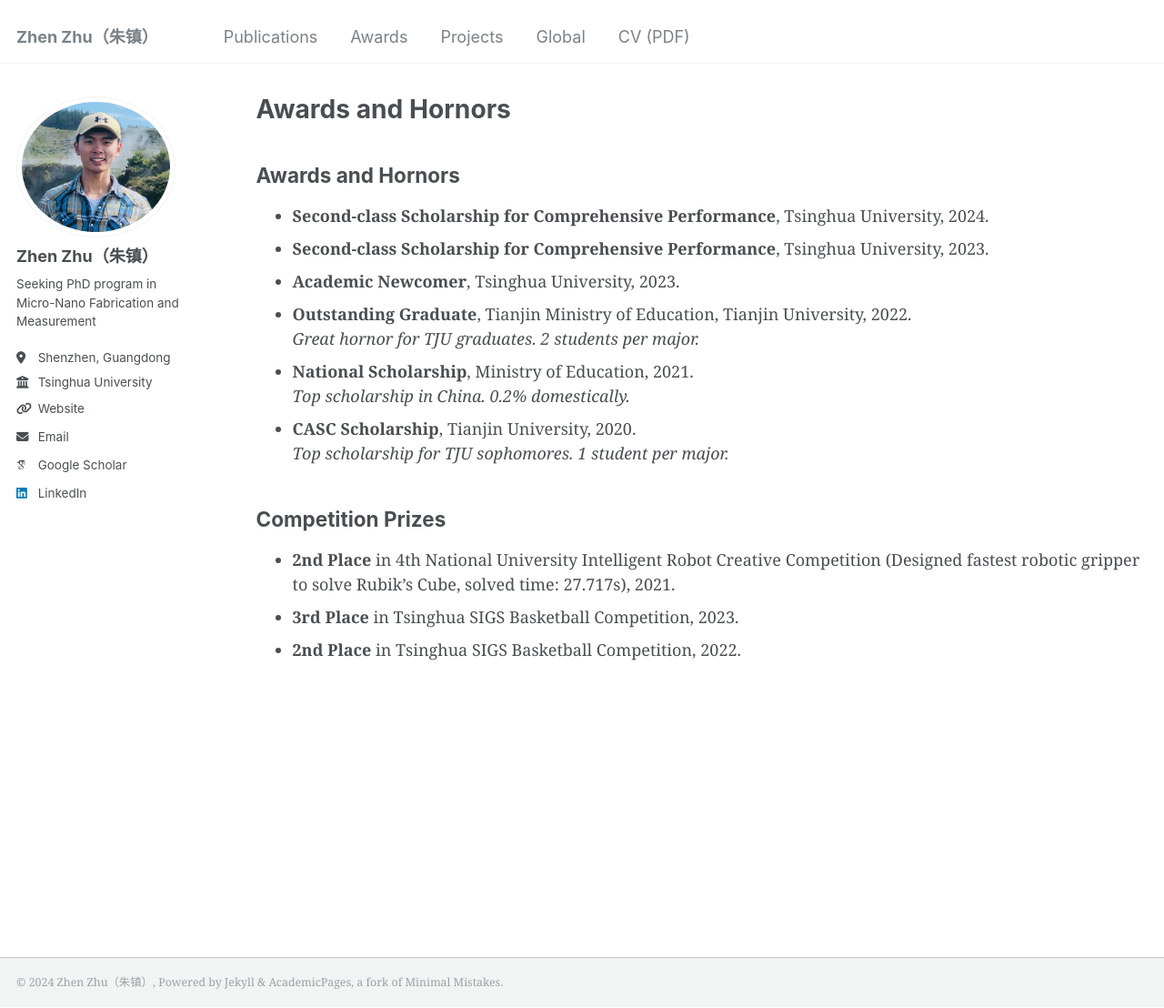
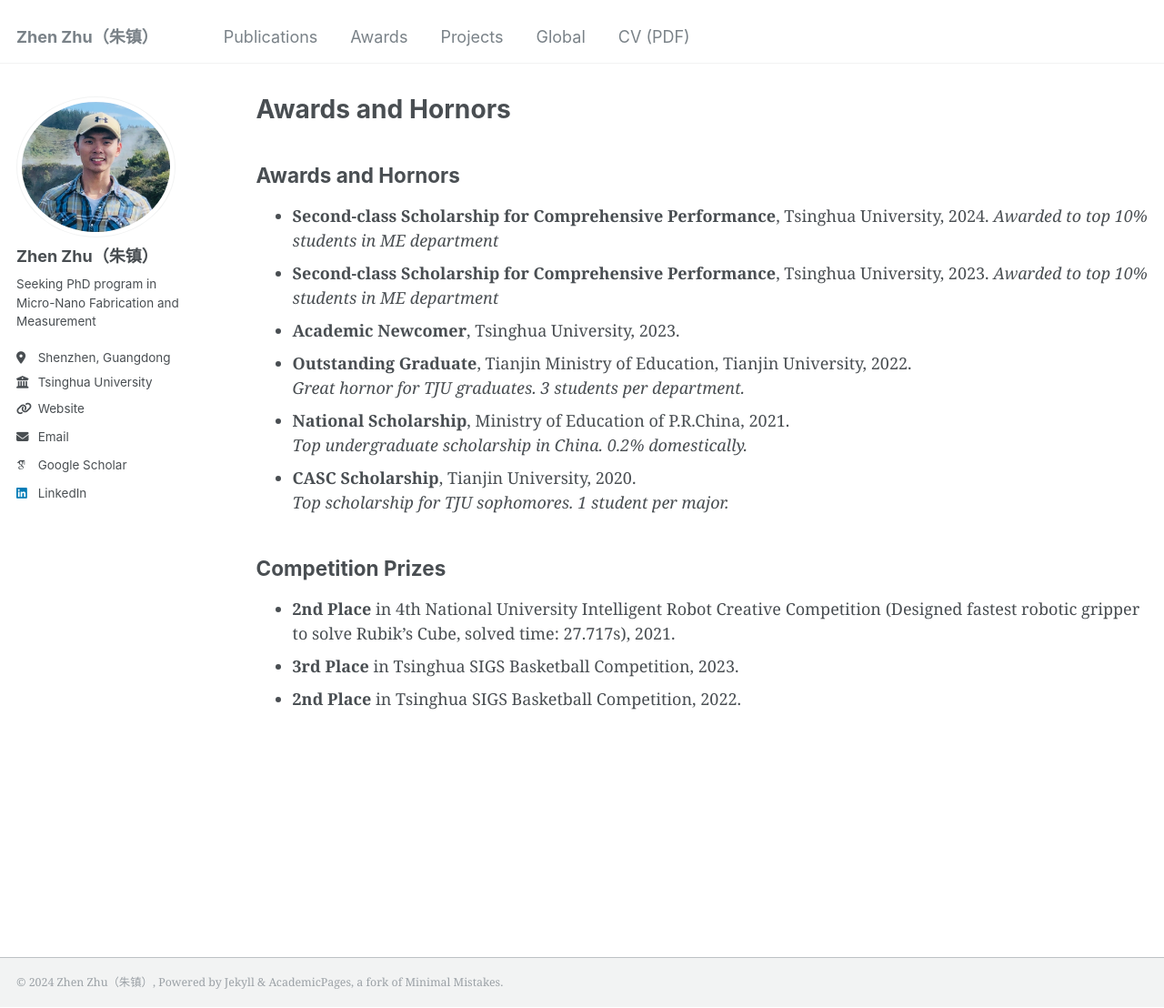
Before and after one commit to zhenzhuzz/zhenzhuzz.github.io, a Jekyll site: the page built from _pages/awards.md, in a window 1280 px wide and 1108 px high. Shown: the whole window at 91% size. Built offline with Jekyll 4.4.1, drawn with Linux system fonts in a browser that asks for light colours; some web fonts are replaced; our own code applies the rules of GitHub Pages for plain Markdown files.

Commit message:
Update awards.md

```diff
--- a/_pages/awards.md
+++ b/_pages/awards.md
@@ -6,12 +6,14 @@ author_profile: true
 
 ## Awards and Hornors
 * **Second-class Scholarship for Comprehensive Performance**, Tsinghua University, 2024.
+  *Awarded to top 10% students in ME department*
 * **Second-class Scholarship for Comprehensive Performance**, Tsinghua University, 2023.
+   *Awarded to top 10% students in ME department*
 * **Academic Newcomer**, Tsinghua University, 2023.
 * **Outstanding Graduate**, Tianjin Ministry of Education, Tianjin University, 2022.
-  *Great hornor for TJU graduates. 2 students per major.*
-* **National Scholarship**, Ministry of Education, 2021.
-  *Top scholarship in China. 0.2% domestically.*
+  *Great hornor for TJU graduates. 3 students per department.*
+* **National Scholarship**, Ministry of Education of P.R.China, 2021.
+  *Top undergraduate scholarship in China. 0.2% domestically.*
 * **CASC Scholarship**, Tianjin University, 2020.
   *Top scholarship for TJU sophomores. 1 student per major.*
 
```
